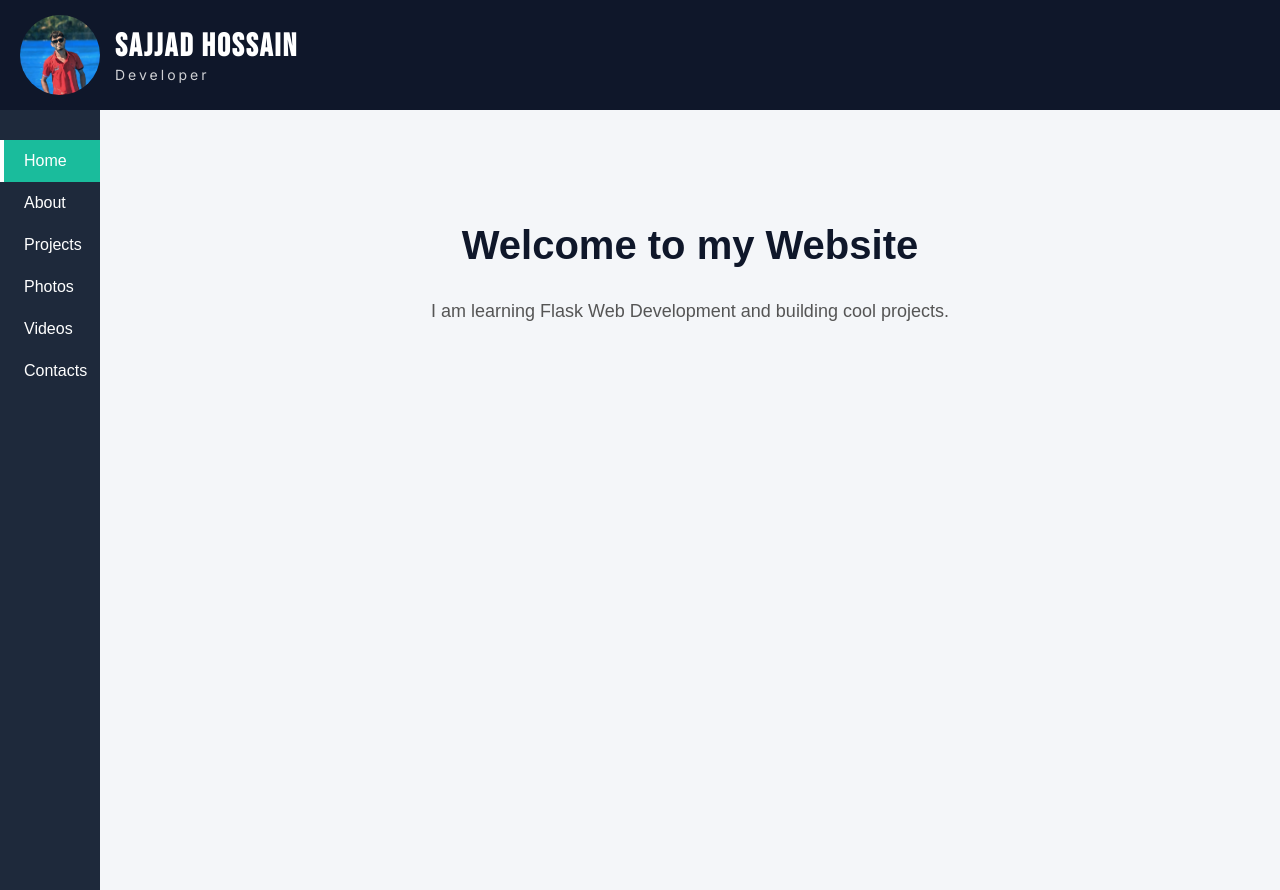
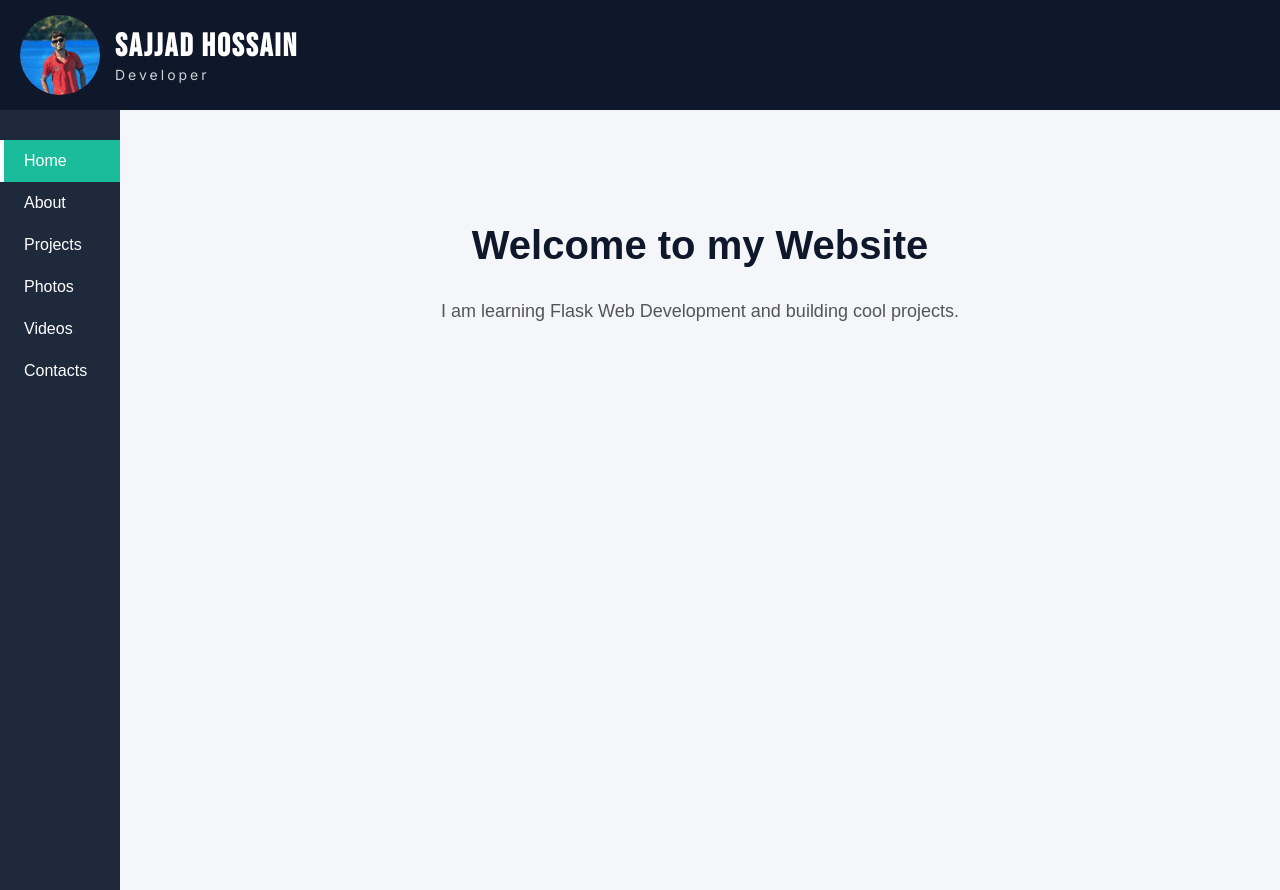
Before and after one commit to umaxinternetservice-source/Sajjad-Hossain, a Flask app: page / in a window 1280 px wide. Run offline with Flask 3, Linux system fonts and the light colour scheme.

Commit message:
Adjust sidebar width and hero section margin

```diff
--- a/static/style.css
+++ b/static/style.css
@@ -51,7 +51,7 @@ body {
     position: fixed;
     top: 110px;
     left: 0;
-    width: 100px;
+    width: 120px;
     height: calc(100% - 110px);
     background: #1e293b;
     padding-top: 30px;
@@ -77,7 +77,7 @@ body {
 /*= Hero Section =*/
 
 .hero {
-    margin-left: 100px;        /* sidebar এর জায়গা */
+    margin-left: 120px;        /* sidebar এর জায়গা */
     text-align: center;
     padding: 80px 20px;
 }
```
